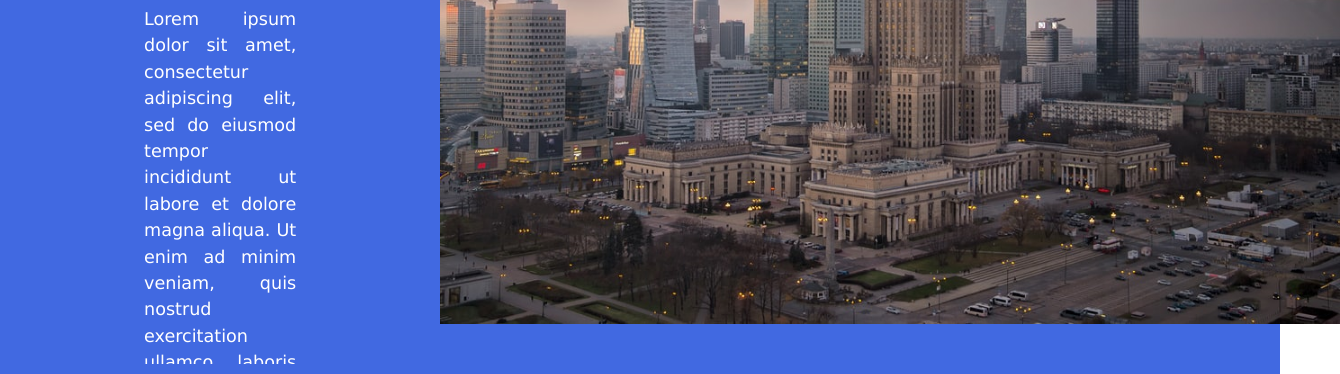
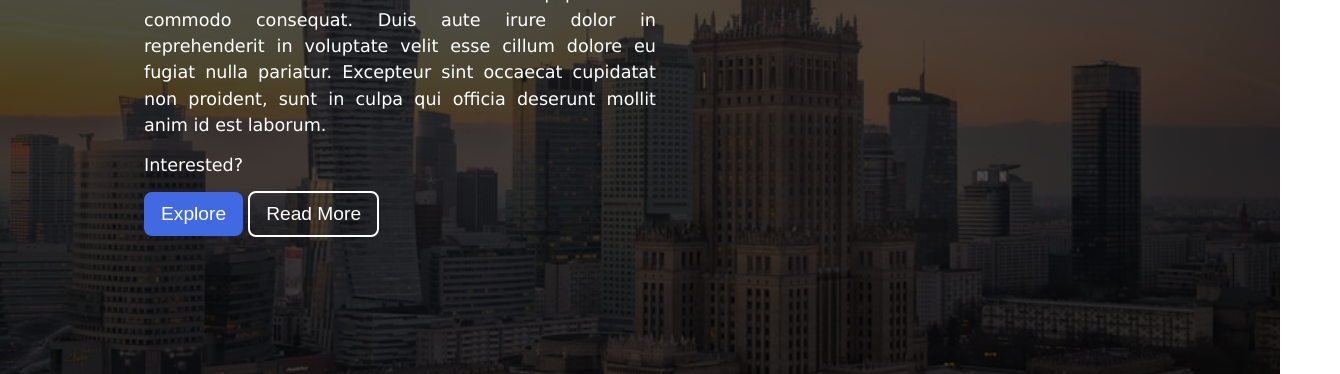
Before and after one commit to vecel/city-of-quests, a website built with webpack: page src/index.html in a window 1280 px wide. Shown: the part 367-741 px from the top of the page, 1340 px wide, since content can reach past the window. Built offline with nearby package versions, Linux system fonts and the light colour scheme; files whose address does not match are found by name.

Commit message:
Add semitransparent background image

```diff
--- a/src/index.html
+++ b/src/index.html
@@ -24,9 +24,10 @@
                     <p>
                         Lorem ipsum dolor sit amet, consectetur adipiscing elit, sed do eiusmod tempor incididunt ut labore et dolore magna aliqua. Ut enim ad minim veniam, quis nostrud exercitation ullamco laboris nisi ut aliquip ex ea commodo consequat. Duis aute irure dolor in reprehenderit in voluptate velit esse cillum dolore eu fugiat nulla pariatur. Excepteur sint occaecat cupidatat non proident, sunt in culpa qui officia deserunt mollit anim id est laborum.<br><span style="line-height: 3;">Interested?</span>
                     </p>
-                    <button>Explore</button>
+                    <button id="primary-call-to-action" class="intro-button">Explore</button>
+                    <button id="secondary-call-to-action" class="intro-button">Read More</button>
                 </article>
-                <img src="./img/warsaw-test-img.jpeg" alt="Warsaw">
+                <!-- <img src="./img/warsaw-test-img.jpeg" alt="Warsaw"> -->
             <!--
                 <div id="slider">
                     <div class="slide">
--- a/src/main-style.css
+++ b/src/main-style.css
@@ -41,10 +41,12 @@ div#login {
 
 section#intro-banner {
     width: 100%;
-    height: 600px;
-    margin: 0 auto 280px auto;
+    height: 900px;
+    margin: 0 auto 0 auto;
     padding: 40px 0;
-    background-color: /*#fff;*/var(--secondary-color);
+    background: linear-gradient(rgba(0, 0, 0, 0.7), rgba(0, 0, 0, 0.7)),
+                url("./img/warsaw-test-img.jpeg") no-repeat;
+    background-size: cover;
     display: flex;
     flex-direction: row;
     justify-content: space-between;
@@ -54,11 +56,11 @@ section#intro-banner {
 #intro-banner::after {
     content: '';
     position: absolute;
-    height: 280px;
+    height: 20em;
     width: 100%;
     left: 0;
-    bottom: -280px;
-    background: url(./img/wave.svg);
+    bottom: 0;
+    background: url(./img/bottom-wave.svg);
     background-repeat: no-repeat;
     background-size: cover;
 }
@@ -66,12 +68,14 @@ section#intro-banner {
 /* INTRODUCTION */
 
 #introduction {
+    width: 40%;
     padding: 24px 16px;
     margin: 90px 128px 0 128px;
     color: #fff;
 }
 
 #introduction p {
+    color: #fff;
     margin-top: 28px;
     max-height: 600px;
     text-align: justify;
@@ -80,16 +84,32 @@ section#intro-banner {
     scrollbar-color: white transparent;
 }
 
-#introduction button {
-    background-color: #fff;
-    color: var(--primary-color);
+.intro-button {
     border-radius: 8px;
     padding: 10px 16px;
 }
 
-#introduction button:hover {
+#primary-call-to-action {
+    background-color: var(--secondary-color);
+    padding: 11px 17px;
+    color: #fff;
+}
+
+#primary-call-to-action:hover {
     background-color: #3159d1;
-    margin-top: -1px;
+    margin-top: -2px;
+    box-shadow: 0 4px 6px 0 rgba(0, 0, 0, .4);
+}
+
+#secondary-call-to-action {
+    background-color: transparent;
+    border: 2px solid #fff;
+    color: #fff;
+}
+
+#secondary-call-to-action:hover {
+    background-color: rgba(0, 0, 0, .2);
+    margin-top: -2px;
     box-shadow: 0 4px 6px 0 rgba(0, 0, 0, .4);
 }
 
```
Also changed, not shown: src/img/bottom-wave.svg (added).
